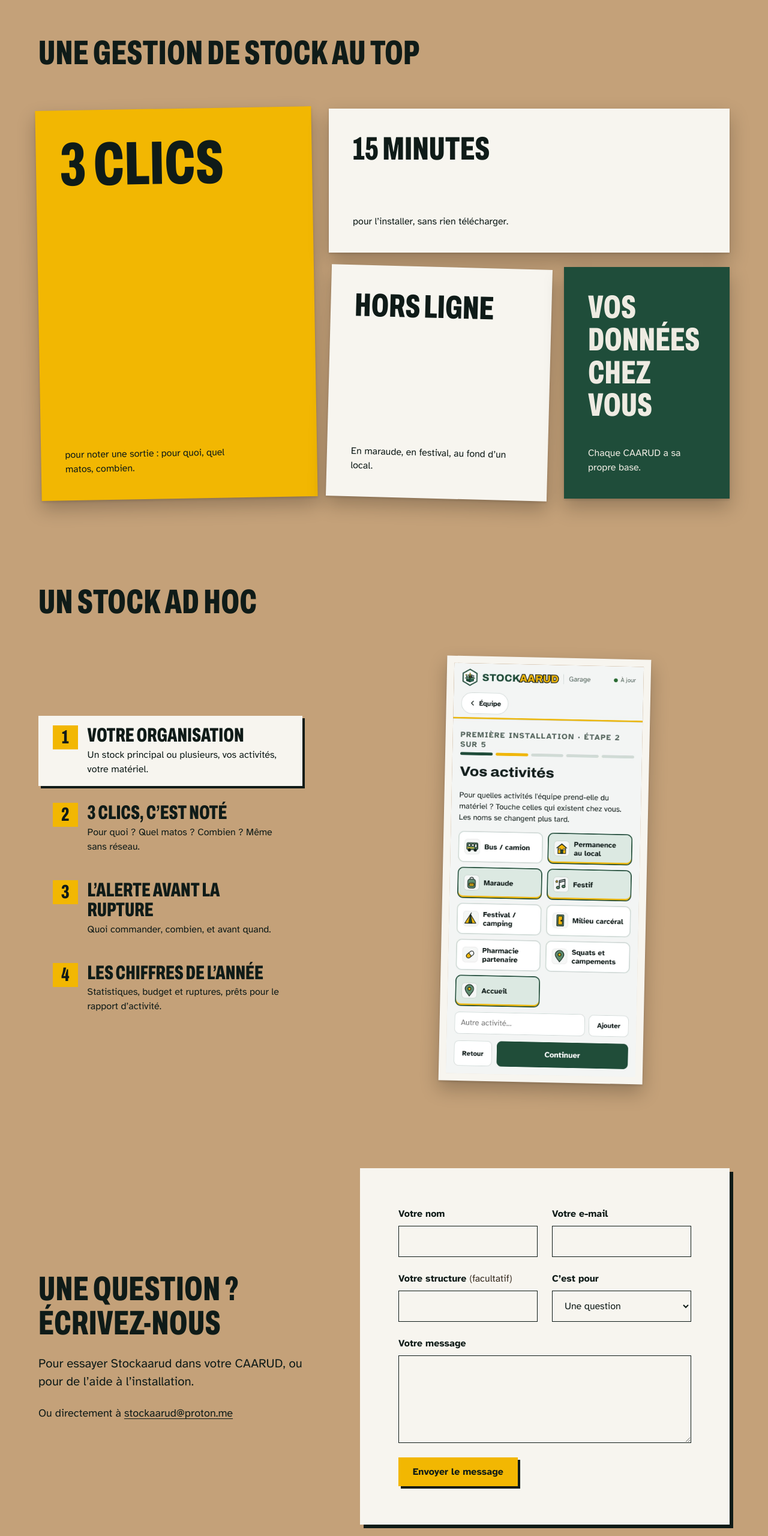
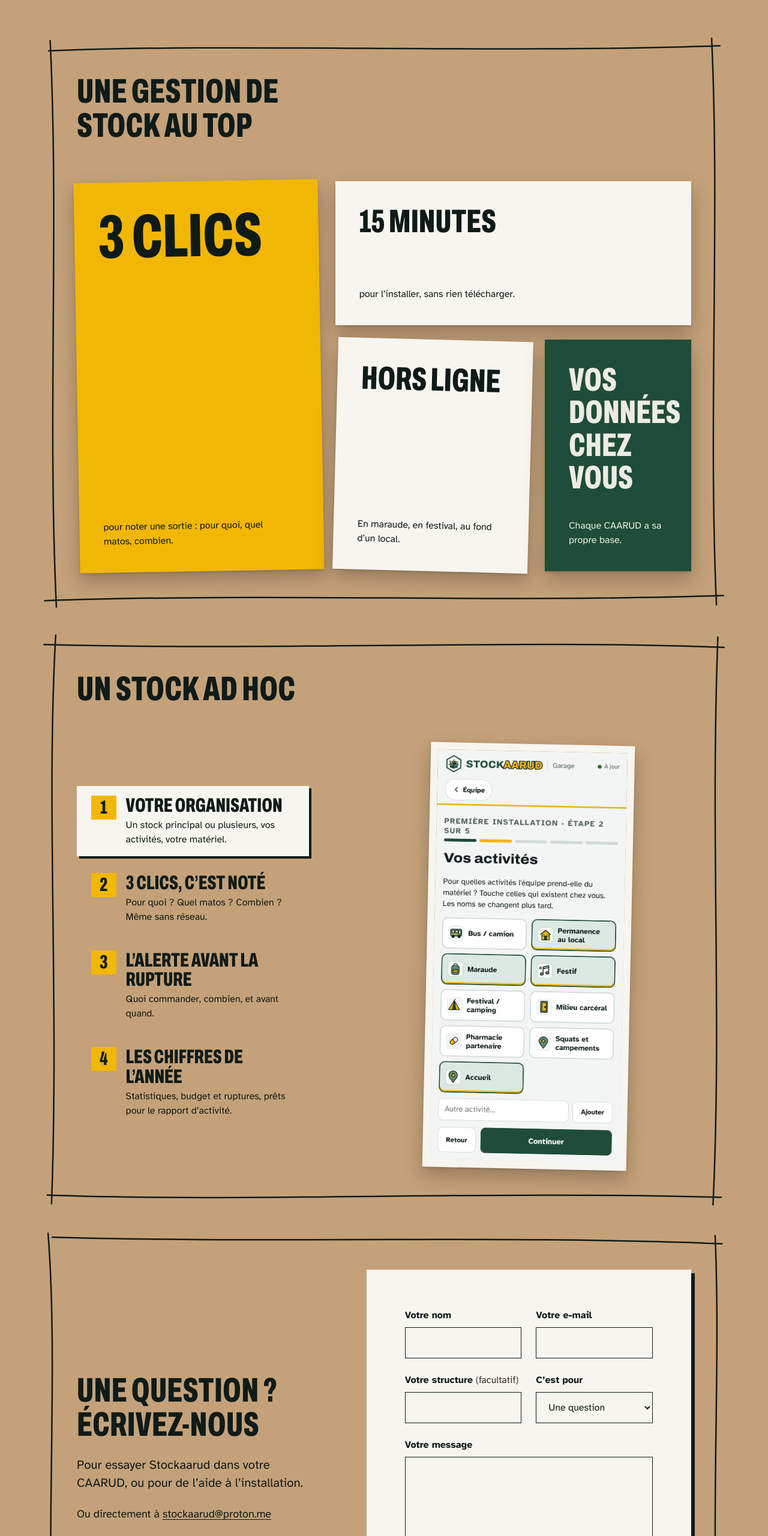
Before and after one commit to Stockaarud/stockaarud.github.io, a plain HTML site: page index.html in a window 1280 px wide. Shown: the part 901-3461 px from the top of the page at 60% size. Drawn offline with Linux system fonts and the light colour scheme.

Commit message:
Accueil : chaque partie encadrée d'un trait au stylo
Co-Authored-By: Claude Opus 5.5 <noreply@anthropic.com>
Claude-Session: https://claude.ai/code/session_01VpNJYW96ZqVjg3y5FHcikj

```diff
--- a/index.html
+++ b/index.html
@@ -78,6 +78,8 @@
 
   <section class="section" aria-labelledby="epingler">
     <div class="container">
+      <div class="penbox">
+      <svg class="pen" viewBox="0 0 100 100" preserveAspectRatio="none" aria-hidden="true" focusable="false"><path d="M1.5 2.6C28 1.2 66 3.1 98.6 1.7M97.4 0.4C98.6 31 96.9 68 98.1 99.2M99.1 97.6C67 98.9 33 97.1 0.9 98.5M2.6 99.6C1.3 66 3 34 1.7 0.8"/></svg>
       <div class="section-head">
         <h2 id="epingler">Une gestion de stock au top</h2>
       </div>
@@ -87,11 +89,14 @@
         <div class="sheet flyer" style="--r: 1.5deg"><b>Hors ligne</b><span>En maraude, en festival, au fond d’un local.</span></div>
         <div class="sheet sheet--wall flyer"><b>Vos données chez vous</b><span>Chaque CAARUD a sa propre base.</span></div>
       </div>
+      </div>
     </div>
   </section>
 
   <section class="section" aria-labelledby="marche">
     <div class="container">
+      <div class="penbox">
+      <svg class="pen" viewBox="0 0 100 100" preserveAspectRatio="none" aria-hidden="true" focusable="false"><path d="M0.8 1.9C35 3 70 1 99.2 2.4M98.3 0.6C97.2 36 98.9 66 97.6 99.5M98.8 98.2C64 97 31 99.1 1.3 97.8M1.9 99.3C3 63 1.1 30 2.5 0.3"/></svg>
       <div class="section-head">
         <h2 id="marche">Un stock ad hoc</h2>
       </div>
@@ -109,11 +114,14 @@
         <figure class="panel sheet shot shot--desk" role="tabpanel" id="pan-chiffres" aria-labelledby="tab-chiffres" style="--r: -0.8deg"><div data-slot="chiffres" data-kind="product" data-alt="Statistiques, vue Les ruptures sur un an : produits touchés, jours de rupture cumulés, frise par produit."><img src="img/desk-ruptures.jpg" width="2560" height="1600" alt="Statistiques, vue Les ruptures sur un an : produits touchés, jours de rupture cumulés, frise par produit." loading="lazy"></div><figcaption>Données fictives.</figcaption></figure>
         </div>
       </div>
+      </div>
     </div>
   </section>
 
   <section class="section" id="contact" aria-labelledby="ecrire">
-    <div class="container contact">
+    <div class="container">
+      <div class="penbox contact">
+      <svg class="pen" viewBox="0 0 100 100" preserveAspectRatio="none" aria-hidden="true" focusable="false"><path d="M2 1.4C31 2.8 69 0.9 98.9 2.9M97.9 1C98.8 33 97 71 98.6 98.9M99.3 98.8C70 97.3 30 99 0.7 97.4M2.2 98.9C1 70 2.9 31 1.4 0.5"/></svg>
       <div class="contact-text">
         <h2 id="ecrire">Une question ? Écrivez-nous</h2>
         <p class="lead">Pour essayer Stockaarud dans votre CAARUD, ou pour de l’aide à l’installation.</p>
@@ -150,6 +158,7 @@
           <p class="form-help" id="c-help" role="status" aria-live="polite"></p>
         </div>
       </form>
+      </div>
     </div>
   </section>
 </main>
--- a/site.css
+++ b/site.css
@@ -384,3 +384,11 @@ html { scroll-behavior: smooth; }
 .qsheet .shot { background: none; box-shadow: none; padding: 0; outline: 1px solid var(--color-rule); }
 .qsheet .shot figcaption { padding: 0 var(--space-xs) var(--space-xs); }
 #quotidien + .section { padding-top: var(--space-2xl); }
+
+/* Cadres tracés au stylo autour des parties de l'accueil */
+.penbox { position: relative; padding: var(--space-2xl); }
+.penbox .pen { position: absolute; inset: 0; width: 100%; height: 100%; overflow: visible; pointer-events: none; fill: none; stroke: var(--color-ink); stroke-width: 2.5px; stroke-linecap: round; stroke-linejoin: round; }
+.penbox .pen path { vector-effect: non-scaling-stroke; }
+.section:has(.penbox) + .section:has(.penbox) { padding-top: var(--space-xl); }
+@media (max-width: 40rem) { .penbox { padding: var(--space-lg) var(--space-md); } }
+@media print { .penbox .pen { display: none; } .penbox { padding: 0; } }
```
